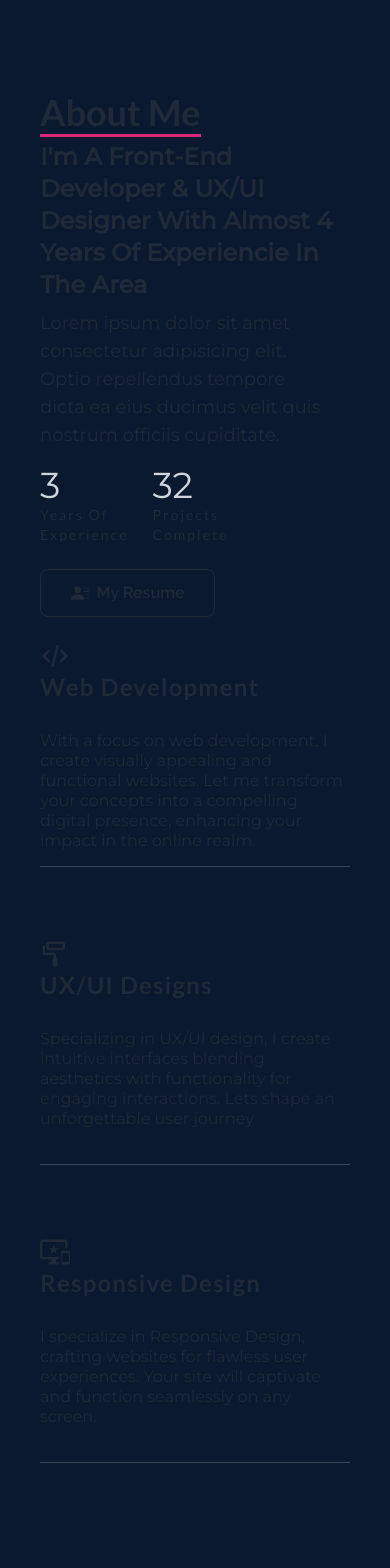
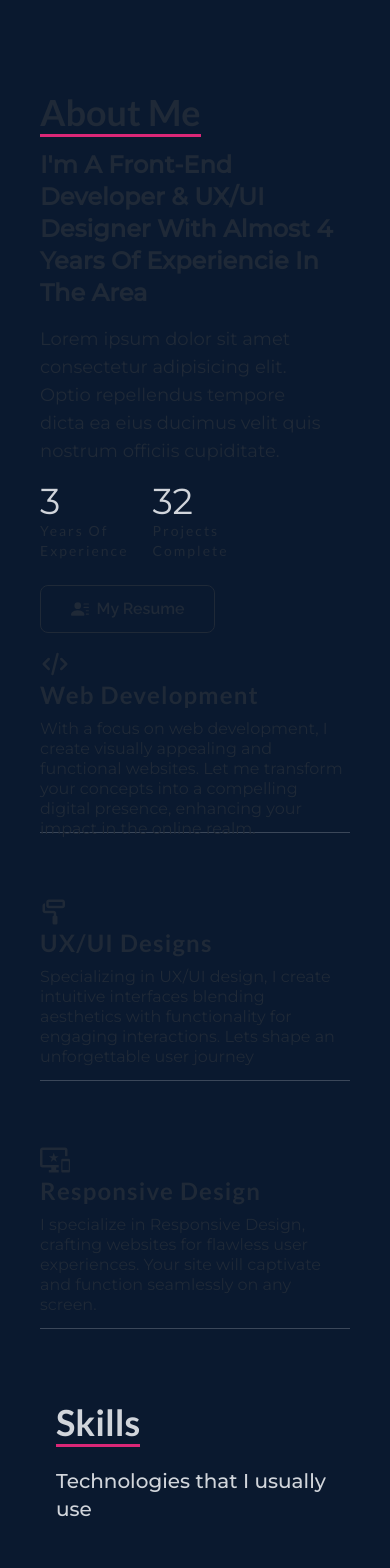
Before and after one commit to Kev-Villegas/personal-portfolio, a React (Vite) app: page / in a window 390 px wide. Shown: the part 880-2448 px from the top of the page. Built offline with nearby package versions, Linux system fonts and the light colour scheme.

Commit message:
Fixing more responsive issues

```diff
--- a/src/components/About.jsx
+++ b/src/components/About.jsx
@@ -39,7 +39,7 @@ const Services = () => {
   });
   return (
     <section
-      className='section h-[1000px] md:h-[1100px] lg:h-[1200px] xs:h-[1800px] w-full bg-[#0a192f] px-6 py-6 pt-32'
+      className='section h-[1000px] md:h-[1100px] lg:h-[1200px] xs:h-[1200px] w-full bg-[#0a192f] px-6 py-6 pt-32'
       id='services'
       ref={ref}
     >
@@ -56,7 +56,7 @@ const Services = () => {
             <h2 className='text-4xl font-bold inline border-b-[3px] border-pink-600 font-lato'>
               About Me
             </h2>
-            <h3 className='max-w-[600px] font-semibold font-montserrat text-2xl py-2'>
+            <h3 className='max-w-[600px] font-semibold font-montserrat text-2xl py-4'>
               I'm A Front-End Developer & UX/UI Designer With Almost 4 Years Of
               Experiencie In The Area
             </h3>
@@ -125,11 +125,11 @@ const Services = () => {
                 const { id, icon, name, description } = service;
                 return (
                   <div
-                    className='border-b border-white/20 h-[250px] py-2'
+                    className='border-b border-white/20 h-[200px] py-2'
                     key={index}
                   >
-                    <div className=' max-w-[476px] py-2 h-[800px] '>
-                      <h4 className='text-2xl tracking-wider font-lato font-semibold py-2 mb-5'>
+                    <div className=' max-w-[476px] h-[250px]'>
+                      <h4 className='text-2xl tracking-wider font-lato font-semibold py-2'>
                         {icon} {name}
                       </h4>
                       <p className='font-montserrat leading-tight'>
```
